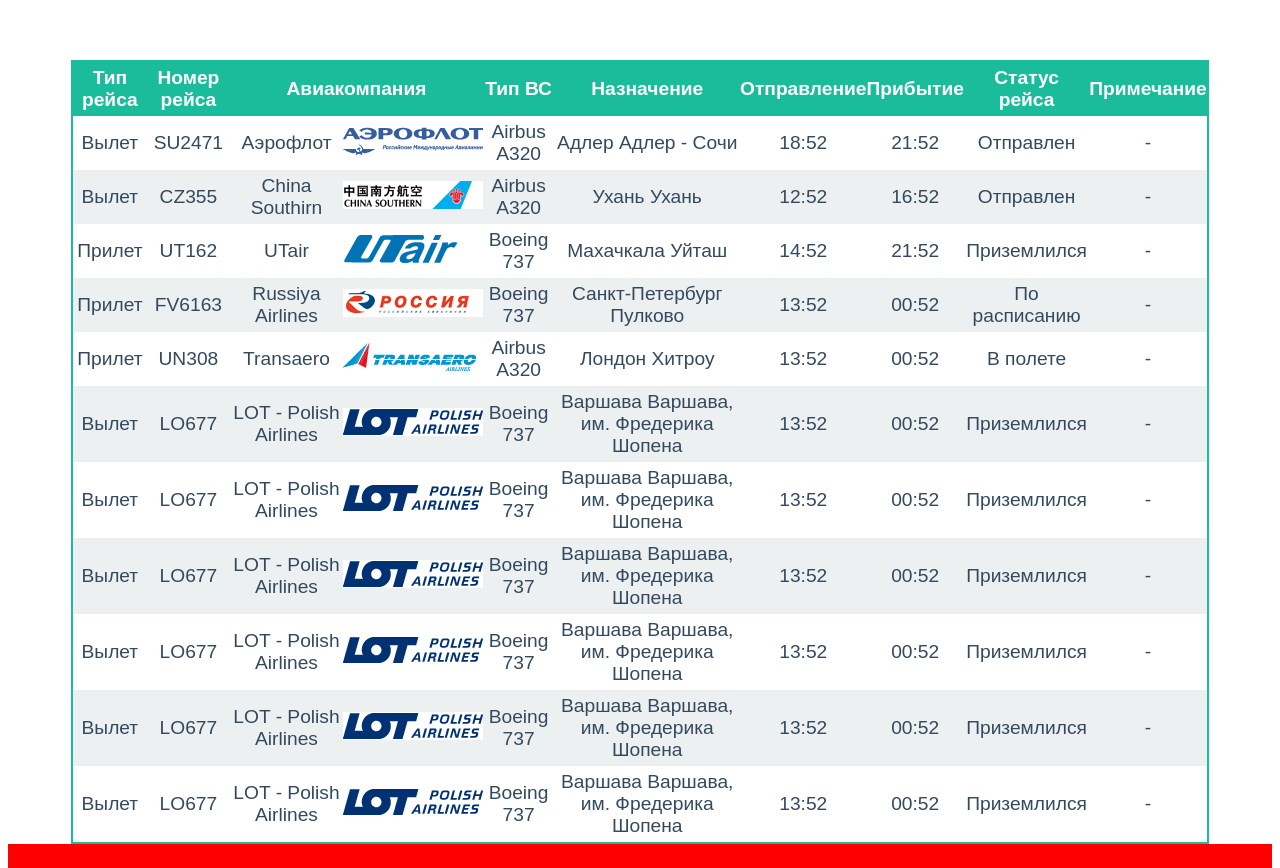
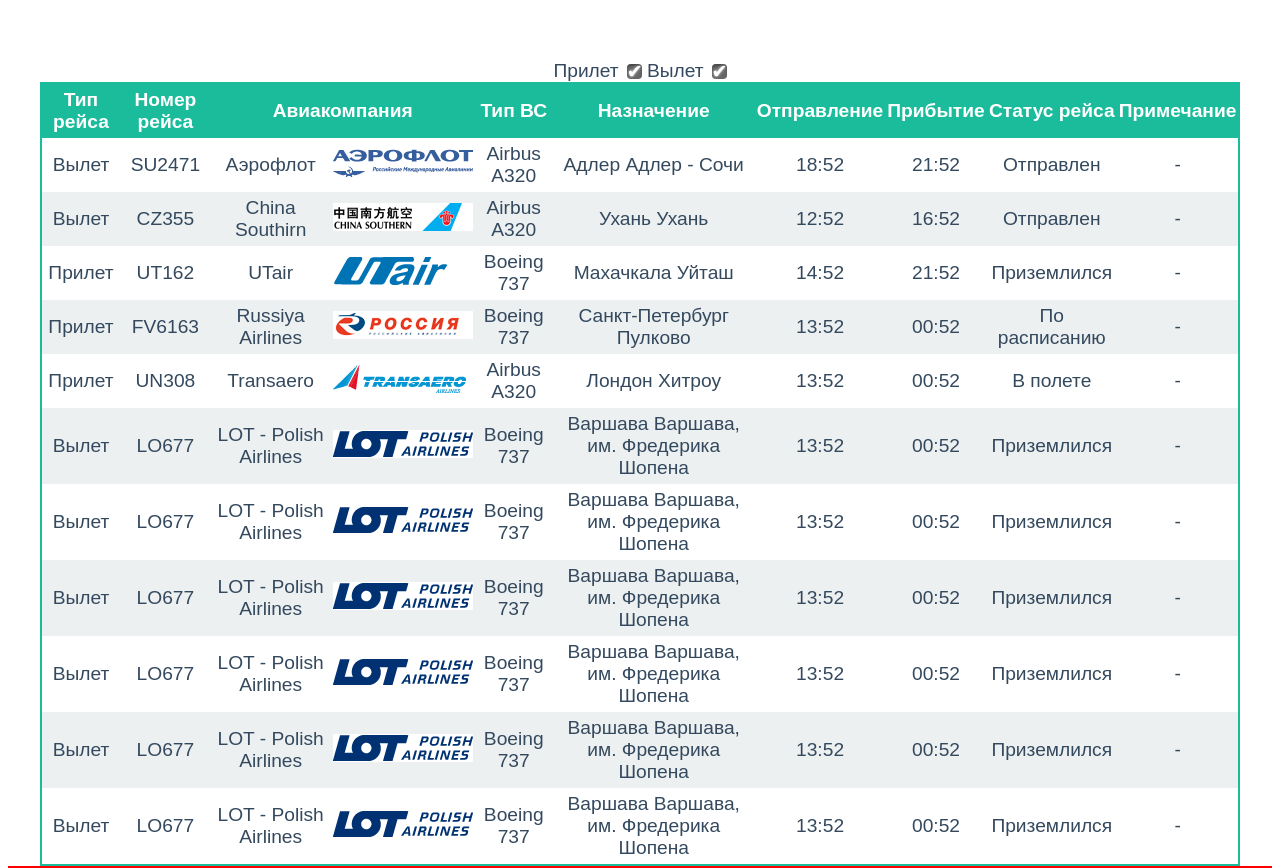
Before and after one commit to Faraser/Shri_task_1, a plain HTML site: page index.html in a window 1280 px wide. Shown: the part 248-1116 px from the top of the page. Drawn offline with nearby package versions, Linux system fonts and the light colour scheme.

Commit message:
add controls

```diff
--- a/css/styles.css
+++ b/css/styles.css
@@ -12,7 +12,7 @@
 }
 
 .container {
-    width: 90%;
+    width: 95%;
     margin: auto;
 }
 
@@ -25,11 +25,12 @@
 thead {
     background: #1ABC9C;
     color: white;
+    /*text-overflow: ellipsis;*/
 }
 
 th, td {
     text-align: center;
-    padding: 5px 0;
+    padding: 5px 2px;
 }
 
 tbody tr:nth-child(even) {
@@ -69,7 +70,6 @@
 }
 
 @media screen and (max-width: 800px) {
-
     .long-name {
         display: none;
     }
@@ -79,6 +79,8 @@
     }
 
 }
+
+
 
 #red {
     background: red
@@ -131,6 +133,7 @@
     min-width: 100%;
     min-height: 100%;
     display: none;
+
     z-index: 100;
     background: rgba(0, 0, 0, 0.7);
     color: black;
@@ -138,16 +141,20 @@
 
 .popup {
     position: absolute;
-    top: 50%;
-    left: 50%;
+    top: 0;
+    left: 0;
+    right: 0;
+    bottom: 0;
+    margin: auto;
     z-index: 100;
     background-color: white;
     box-shadow: 5px 5px 2px #aaa;
     border: 1px solid grey;
     padding: 8px;
-    width: 200px;
+    width: 400px;
     height: 200px;
     color: black;
+    border-radius: 5px;
 }
 
 .overlay:active {
@@ -157,3 +164,42 @@
     left: -1000px;
     top: -1000px;
 }
+
+/*checkboxes*/
+
+.controls {
+    text-align: center;
+}
+
+input[type="checkbox"], .flyin, .flyout {
+    display: none;
+}
+
+#flyin:checked ~ .container .flyin,
+#flyout:checked ~ .container .flyout {
+    display: table-row;
+}
+
+.check-flyin:after,
+.check-flyout:after {
+    content: "";
+    display: inline-block;
+    width: 15px;
+    height: 15px;
+    vertical-align: middle;
+    margin-left: 8px;
+    background-color: #aaa;
+    box-shadow: inset 0px 2px 2px rgba(0, 0, 0, .3);
+    border-radius: 4px;
+
+}
+
+#flyin:checked ~ .controls .check-flyin:after,
+#flyout:checked ~ .controls .check-flyout:after {
+    content: "\2714"; /* Tick */
+    color: white;
+    background-color: #666;
+    text-align: center;
+    line-height: 15px;
+    text-shadow: 0px 0px 3px #eee;
+}
--- a/index.html
+++ b/index.html
@@ -57,6 +57,14 @@
 
 <body>
 <div style="height: 300px;"></div>
+
+<input type="checkbox" id="flyin" checked>
+<input type="checkbox" id="flyout" checked>
+
+<div class="controls">
+    <label for="flyin" class="check-flyin">Прилет</label>
+    <label for="flyout" class="check-flyout">Вылет</label>
+</div>
 <table>
     <thead class="header">
     <tr>
@@ -72,21 +80,23 @@
     </tr>
     </thead>
     <tbody>
-    <tr class="init">
+    <tr class="init flyout">
         <td>Вылет</td>
         <td>SU2471</td>
         <td>Аэрофлот</td>
         <td><img src="img/aeroflot-icon.png"></td>
-        <td><span class="long-name">Airbus А320</span><span class="short-name">A320</span> </td>
+        <td><span class="long-name">Airbus А320</span><span class="short-name">A320</span></td>
         <td>Адлер Адлер - Сочи</td>
         <td>18:52</td>
         <td>21:52</td>
         <td>Отправлен</td>
         <td>-</td>
         <!--<td class="info"><div class="info-content">Lorem ipsum dolor sit amet, consectetur adipisicing elit. Dolores, unde?</div></td>-->
-        <td class="overlay"><div class="popup">Lorem ipsum dolor sit amet, consectetur adipisicing elit. Dolores, unde?</div></td>
+        <td class="overlay">
+            <div class="popup">Lorem ipsum dolor sit amet, consectetur adipisicing elit. Dolores, unde?</div>
+        </td>
     </tr>
-    <tr>
+    <tr class="flyout">
         <td>Вылет</td>
         <td>CZ355</td>
         <td>China Southirn</td>
@@ -98,7 +108,7 @@
         <td>Отправлен</td>
         <td>-</td>
     </tr>
-    <tr>
+    <tr class="flyin">
         <td>Прилет</td>
         <td>UT162</td>
         <td>UTair</td>
@@ -110,7 +120,7 @@
         <td>Приземлился</td>
         <td>-</td>
     </tr>
-    <tr>
+    <tr class="flyin">
         <td>Прилет</td>
         <td>FV6163</td>
         <td>Russiya Airlines</td>
@@ -122,7 +132,7 @@
         <td>По расписанию</td>
         <td>-</td>
     </tr>
-    <tr>
+    <tr class="flyin">
         <td>Прилет</td>
         <td>UN308</td>
         <td> Transaero</td>
@@ -134,7 +144,7 @@
         <td>В полете</td>
         <td>-</td>
     </tr>
-    <tr>
+    <tr class="flyout">
         <td>Вылет</td>
         <td>LO677</td>
         <td>LOT - Polish Airlines</td>
@@ -145,7 +155,8 @@
         <td>00:52</td>
         <td>Приземлился</td>
         <td>-</td>
-    </tr>    <tr>
+    </tr>
+    <tr class="flyout">
         <td>Вылет</td>
         <td>LO677</td>
         <td>LOT - Polish Airlines</td>
@@ -156,7 +167,8 @@
         <td>00:52</td>
         <td>Приземлился</td>
         <td>-</td>
-    </tr>    <tr>
+    </tr>
+    <tr class="flyout">
         <td>Вылет</td>
         <td>LO677</td>
         <td>LOT - Polish Airlines</td>
@@ -167,7 +179,8 @@
         <td>00:52</td>
         <td>Приземлился</td>
         <td>-</td>
-    </tr>    <tr>
+    </tr>
+    <tr class="flyout">
         <td>Вылет</td>
         <td>LO677</td>
         <td>LOT - Polish Airlines</td>
@@ -178,7 +191,8 @@
         <td>00:52</td>
         <td>Приземлился</td>
         <td>-</td>
-    </tr>    <tr>
+    </tr>
+    <tr class="flyout">
         <td>Вылет</td>
         <td>LO677</td>
         <td>LOT - Polish Airlines</td>
@@ -189,7 +203,8 @@
         <td>00:52</td>
         <td>Приземлился</td>
         <td>-</td>
-    </tr>    <tr>
+    </tr>
+    <tr class="flyout">
         <td>Вылет</td>
         <td>LO677</td>
         <td>LOT - Polish Airlines</td>
@@ -206,7 +221,10 @@
 </table>
 
 <div style="height: 300px;" id="red">
-    <div class="info">Lorem ipsum dolor sit amet, consectetur adipisicing elit. Accusamus architecto at debitis iure laborum nesciunt nihil. Aliquam deleniti exercitationem, laboriosam nobis obcaecati ratione repudiandae saepe sint! Consequuntur error magni numquam!</div>
+    <div class="info">Lorem ipsum dolor sit amet, consectetur adipisicing elit. Accusamus architecto at debitis iure
+        laborum nesciunt nihil. Aliquam deleniti exercitationem, laboriosam nobis obcaecati ratione repudiandae saepe
+        sint! Consequuntur error magni numquam!
+    </div>
 </div>
 <div style="height: 300px;"></div>
 
```
